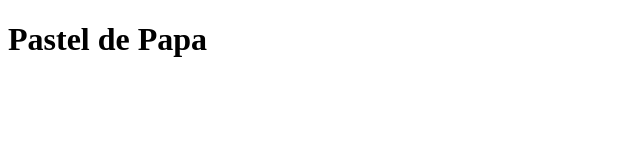
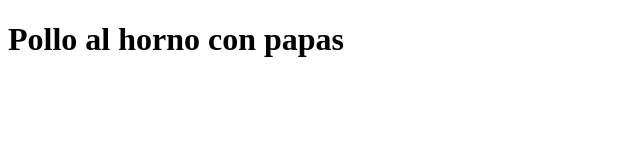
Before and after one commit to yoaoz/odin-recipes, a plain HTML site: page recipes/pollo-con-papas-al-horno.html in a window 1280 px wide. Shown: the whole page, without its empty margins (0-640 px from the left). Drawn offline with Linux system fonts and the light colour scheme.

Commit message:
Fixed name of pollo-con-papas-al-horno.html

```diff
--- a/recipes/pollo-con-papas-al-horno.html
+++ b/recipes/pollo-con-papas-al-horno.html
@@ -3,10 +3,10 @@
 <html lang="en">
     <head>
         <meta charset="utf-8">
-        <title>Pastel de Papa</title>
+        <title>Pollo al horno con papas</title>
     </head>
 
     <body>
-        <h1>Pastel de Papa</h1>
+        <h1>Pollo al horno con papas</h1>
     </body>
 </html>
```
